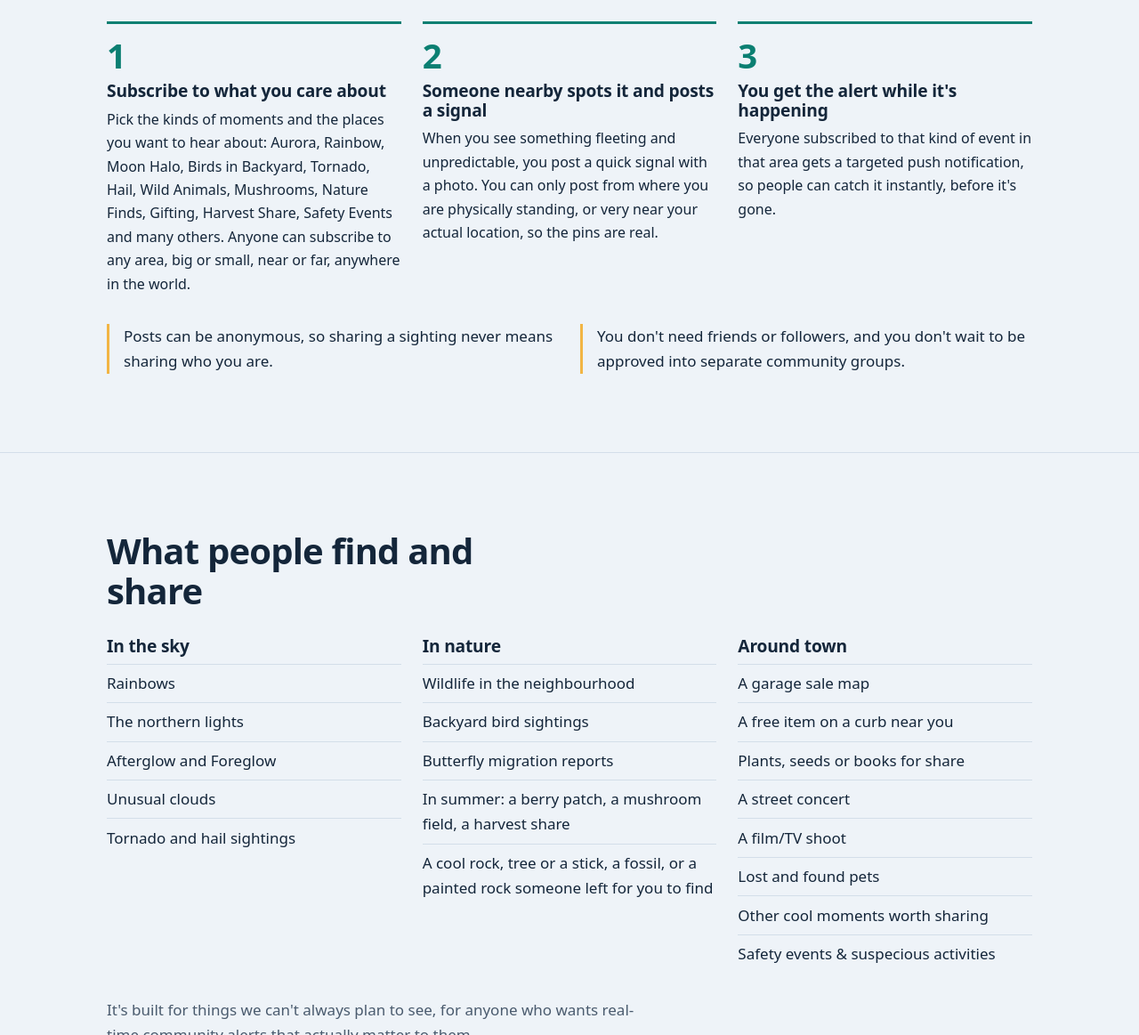
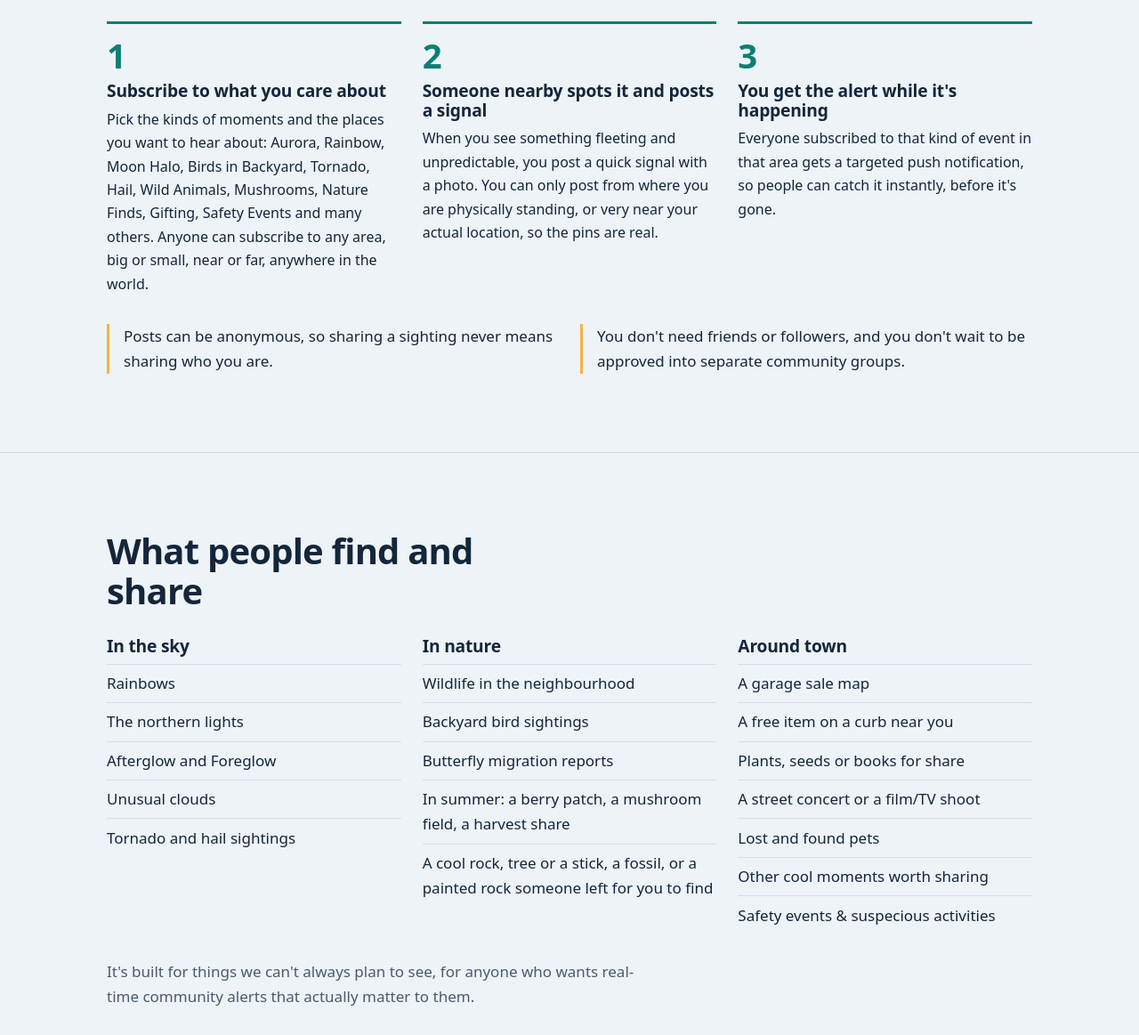
Before and after one commit to SoftSignalCanada/Whistly, a plain HTML site: page index.html in a window 1280 px wide. Shown: the part 1522-2685 px from the top of the page at 89% size. Drawn offline with Linux system fonts and the light colour scheme.

Commit message:
good to go :)

```diff
--- a/index.html
+++ b/index.html
@@ -250,7 +250,7 @@
       <ol class="steps">
         <li>
           <h3>Subscribe to what you care about</h3>
-          <p>Pick the kinds of moments and the places you want to hear about: Aurora, Rainbow, Moon Halo, Birds in Backyard, Tornado, Hail, Wild Animals, Mushrooms, Nature Finds, Gifting, Harvest Share, Safety Events and many others. Anyone can subscribe to any area, big or small, near or far, anywhere in the world.</p>
+          <p>Pick the kinds of moments and the places you want to hear about: Aurora, Rainbow, Moon Halo, Birds in Backyard, Tornado, Hail, Wild Animals, Mushrooms, Nature Finds, Gifting, Safety Events and many others. Anyone can subscribe to any area, big or small, near or far, anywhere in the world.</p>
         </li>
         <li>
           <h3>Someone nearby spots it and posts a signal</h3>
@@ -299,8 +299,7 @@
             <li>A garage sale map</li>
             <li>A free item on a curb near you</li>
             <li>Plants, seeds or books for share</li>
-            <li>A street concert</li>
-            <li>A film/TV shoot</li>
+            <li>A street concert or a film/TV shoot</li>
             <li>Lost and found pets</li>
             <li>Other cool moments worth sharing</li>
             <li>Safety events & suspecious activities</li>
```
